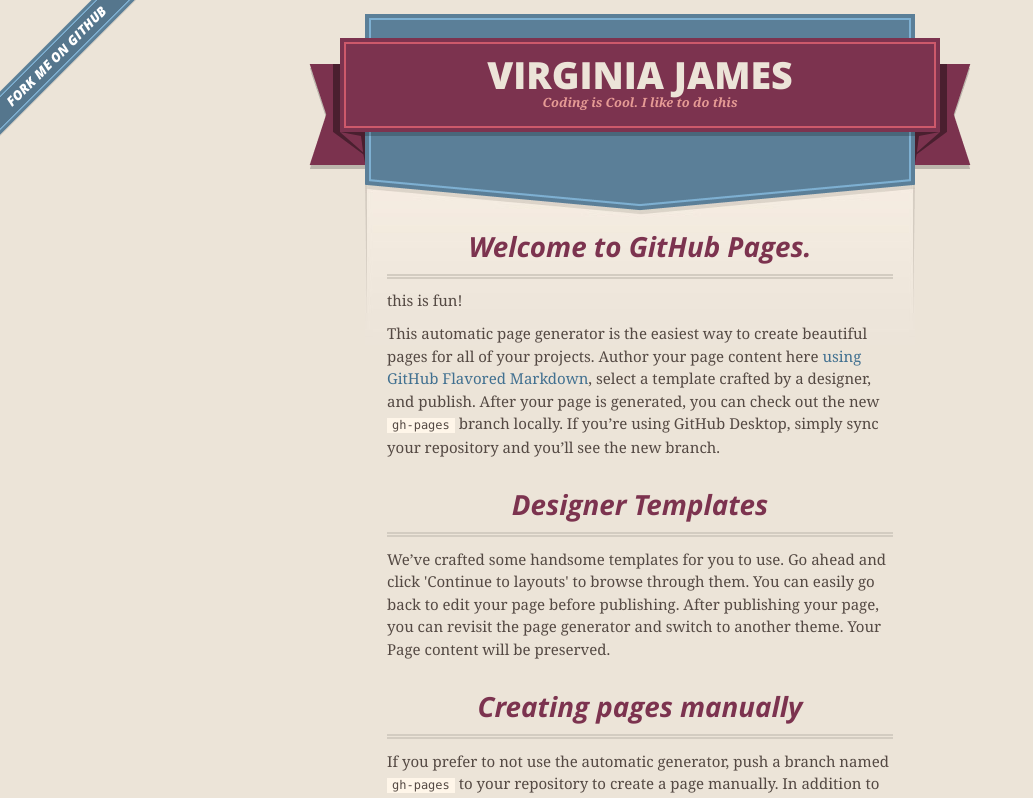
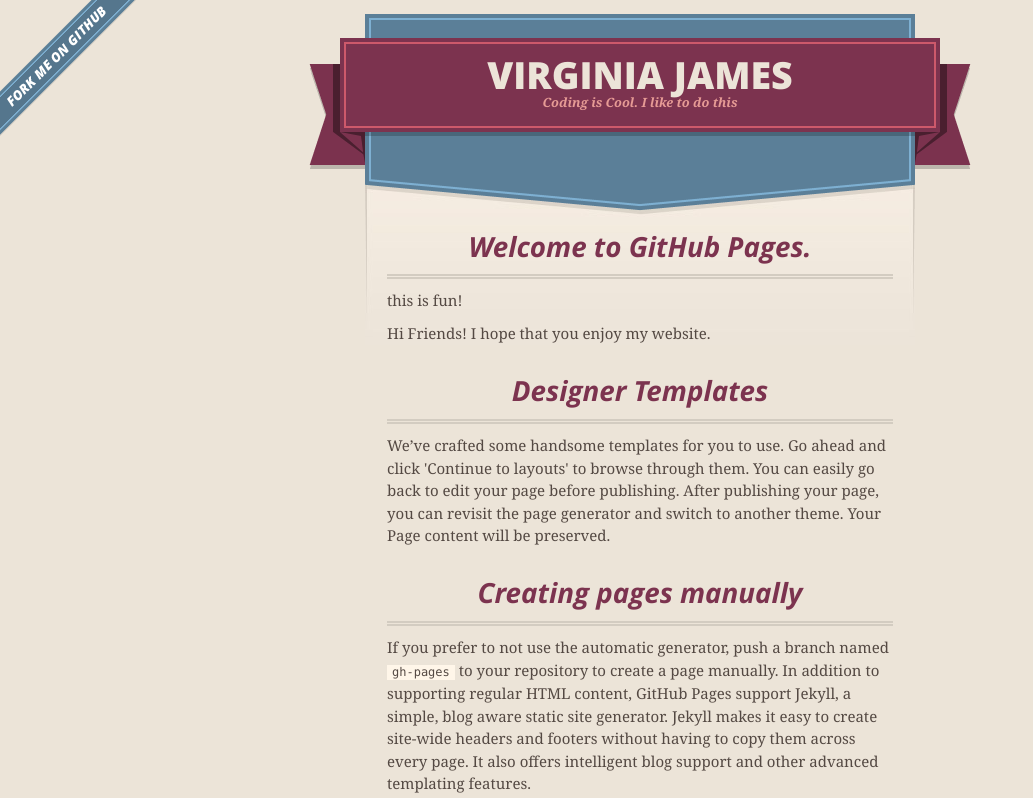
Before and after one commit to vcj6/vcj6.github.io, a plain HTML site: page index.html in a window 1280 px wide. Shown: the top 798 px of the page, without its empty margins (0-1033 px from the left). Drawn offline with nearby package versions, Linux system fonts and the light colour scheme.

Commit message:
Update index.html

```diff
--- a/index.html
+++ b/index.html
@@ -50,8 +50,7 @@
 
 <p>this is fun! </p>
 
-<p>This automatic page generator is the easiest way to create beautiful pages for all of your projects. Author your page content here <a href="https://guides.github.com/features/mastering-markdown/">using GitHub Flavored Markdown</a>, select a template crafted by a designer, and publish. After your page is generated, you can check out the new <code>gh-pages</code> branch locally. If you’re using GitHub Desktop, simply sync your repository and you’ll see the new branch.</p>
-
+<p>Hi Friends! I hope that you enjoy my website.
 <h3>
 <a id="designer-templates" class="anchor" href="#designer-templates" aria-hidden="true"><span class="octicon octicon-link"></span></a>Designer Templates</h3>
 
```
